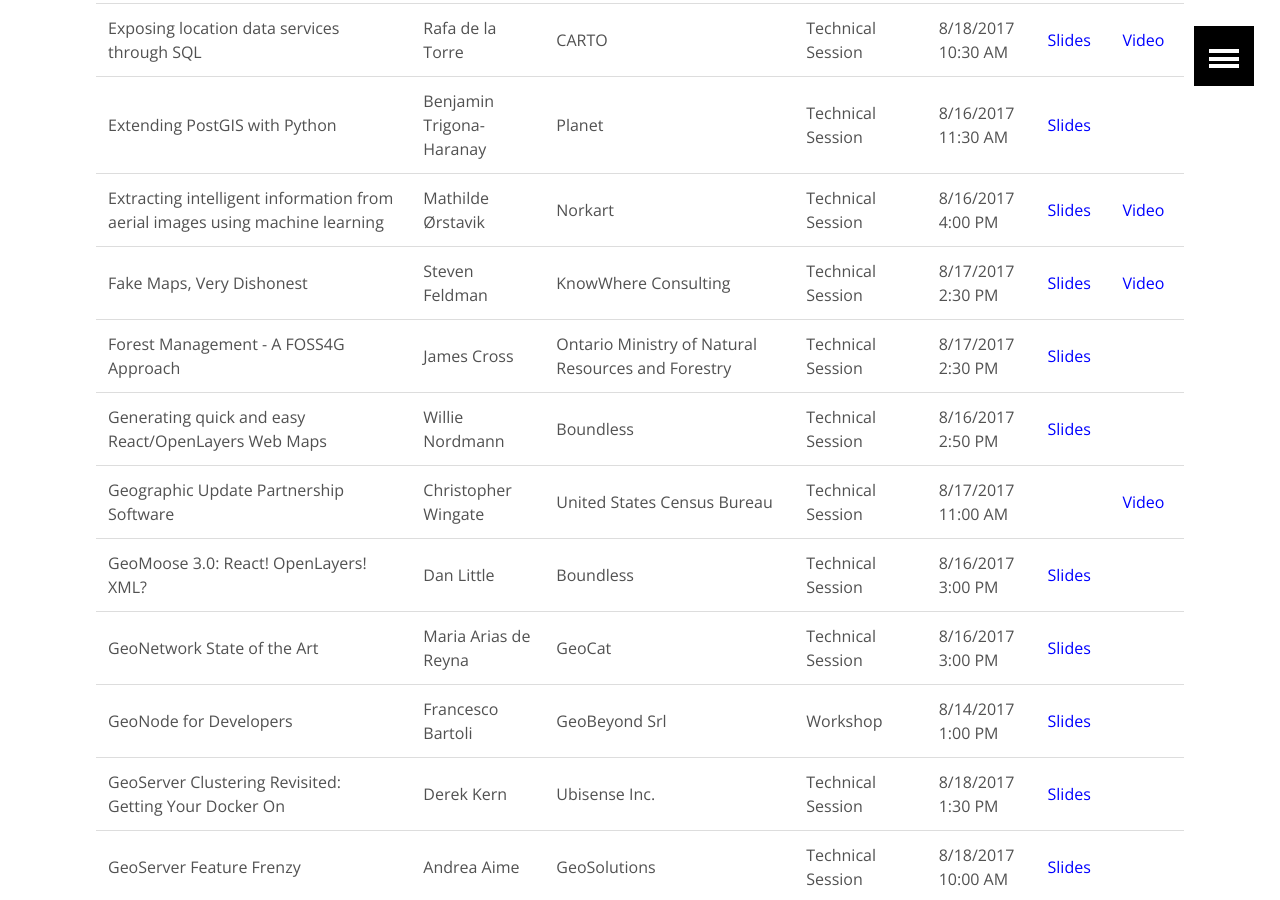
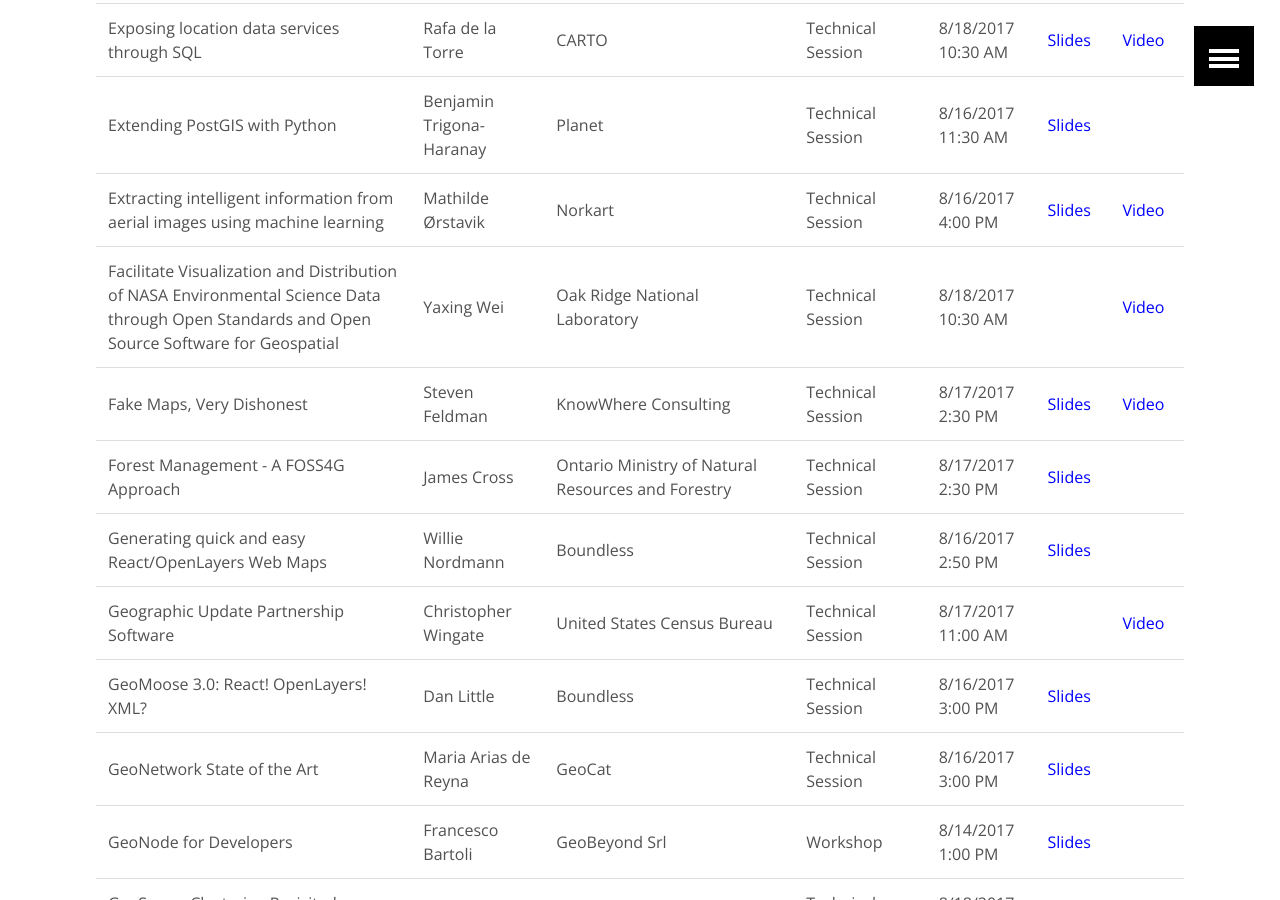
Before and after one commit to AvidGeo/foss4g2017-dev, a Jekyll site: the page built from post_conference/index.html, in a window 1280 px wide and 900 px high, scrolled down 5013 px. Built offline with Jekyll 4.4.1, drawn with Linux system fonts in a browser that asks for light colours; some of the changed text lies outside the part shown.

Commit message:
add videos

```diff
--- a/post_conference/index.html
+++ b/post_conference/index.html
@@ -348,6 +348,7 @@
             </tr>
             <tr><td>Extending PostGIS with Python</td><td>Benjamin Trigona-Haranay</td><td>Planet</td><td>Technical Session</td><td>8/16/2017 11:30 AM</td><td><a href="../post_conference/Extending-PostGIS-with-Python.pdf" style="color:blue;">Slides</a></td><td></td></tr>
             <tr><td>Extracting intelligent information from aerial images using machine learning</td><td>Mathilde Ørstavik</td><td>Norkart</td><td>Technical Session</td><td>8/16/2017 4:00 PM</td><td><A href="https://docs.google.com/presentation/d/1TTUgI9FZXDcJvvFQy0KIl83dN9nK7iyqTlrFrOnygAk/edit?usp=sharing" style="color:blue;">Slides</a></td><td><a href="https://vimeo.com/237470406" style="color:blue;">Video</a></td></tr>
+            <tr><td>Facilitate Visualization and Distribution of NASA Environmental Science Data through Open Standards and Open Source Software for Geospatial</td><td>Yaxing Wei</td><td>Oak Ridge National Laboratory</td><td>Technical Session</td><td>8/18/2017 10:30 AM</td><td></td><td><a href="https://vimeo.com/243960349" style="color:blue;">Video</a></td></tr>
             <tr>
                 <td>Fake Maps, Very Dishonest</td>
                 <td>Steven Feldman</td>
@@ -466,7 +467,7 @@
                 <td>Technical Session</td>
                 <td>8/18/2017 9:30 AM</td>
                 <td><a href="https://t.co/0BLlAx9Wvo" style="color:blue;">Slides</a></td>
-                <td></td>
+                <td><a href="https://vimeo.com/243961972" style="color:blue;">Video</a></td>
             </tr>
             <tr>
                 <td>Migrating to Vector Tiles</td>
@@ -621,6 +622,7 @@
                 <td><a href="http://blog.sourcepole.ch/assets/2017/t-rex-foss4g2017.pdf" style="color:blue;">Slides</a></td>
                 <td></td>
             </tr>
+            <tr><td>The Billion Object Platform (BOP): a system to lower barriers to support big, streaming, spatio-temporal data sources</td><td>Ben Lewis</td><td>Center for Geographic Analysis, Harvard University</td><td>Technical Session</td><td>8/18/2017 12:30 PM</td><td></td><td><a href="https://vimeo.com/243969761" style="color:blue;">Video</a></td></tr>
             <tr><td>The Data Observatory: an Open Source ETL and Metadata Framework for Geodata</td><td>Stuart Lynn</td><td>CARTO</td><td>Technical Session</td><td>8/16/2017 4:30 PM</td><td></td><td><a href="https://vimeo.com/236777384" style="color:blue;">Video</a></td></tr>
             <tr><td>The Making of Globe Nocturne - Building a Web Application for Night-time Satellite Imagery in Environmental &amp; Socio–Economic Studies with Open Source Geospatial Technologies</td><td>Qing Liu</td><td>University of Denver</td><td>Technical Session</td><td>8/16/2017 11:00 AM</td><td></td><td><a href="https://vimeo.com/236781107" style="color:blue;">Video</a></td></tr>
             <tr><td>The MapStory approach to crowd-editing change over time</td><td>Nitin Gadia</td><td>MapSTory Foundation</td><td>Technical Session</td><td>8/18/2017 9:30 AM</td><td></td><td><a href="https://vimeo.com/236776648" style="color:blue;">Video</a></td></tr>
```
